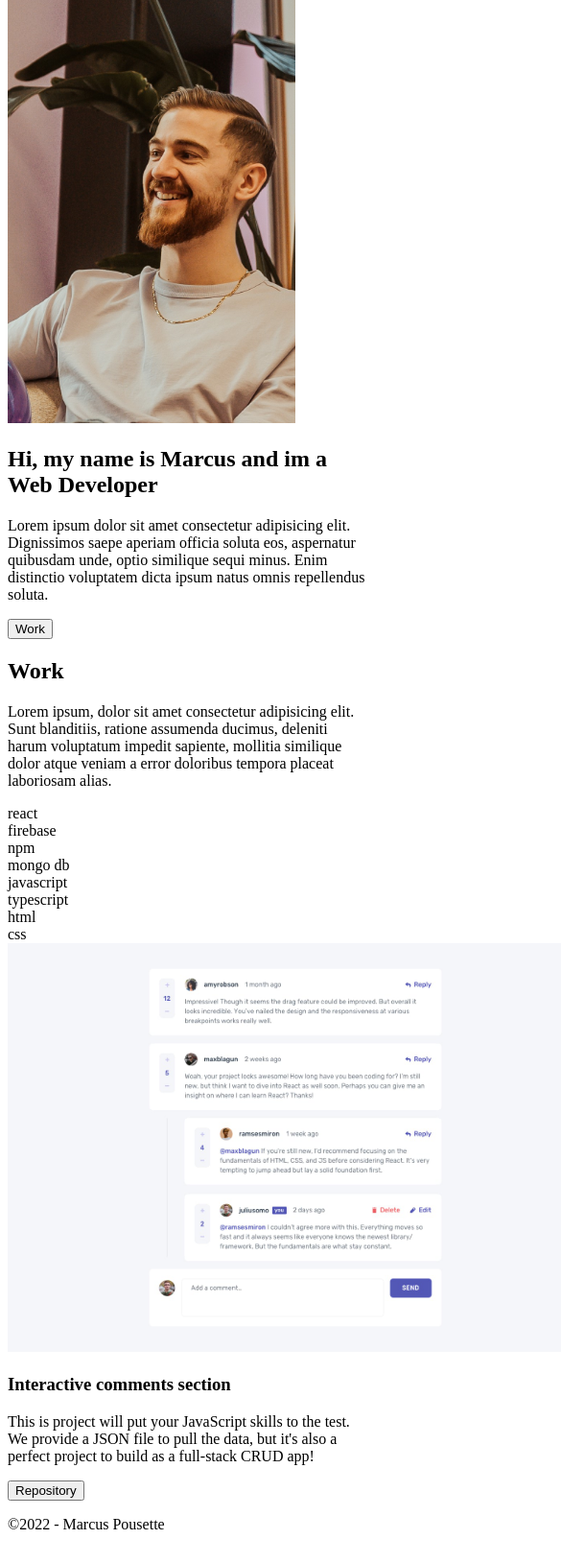
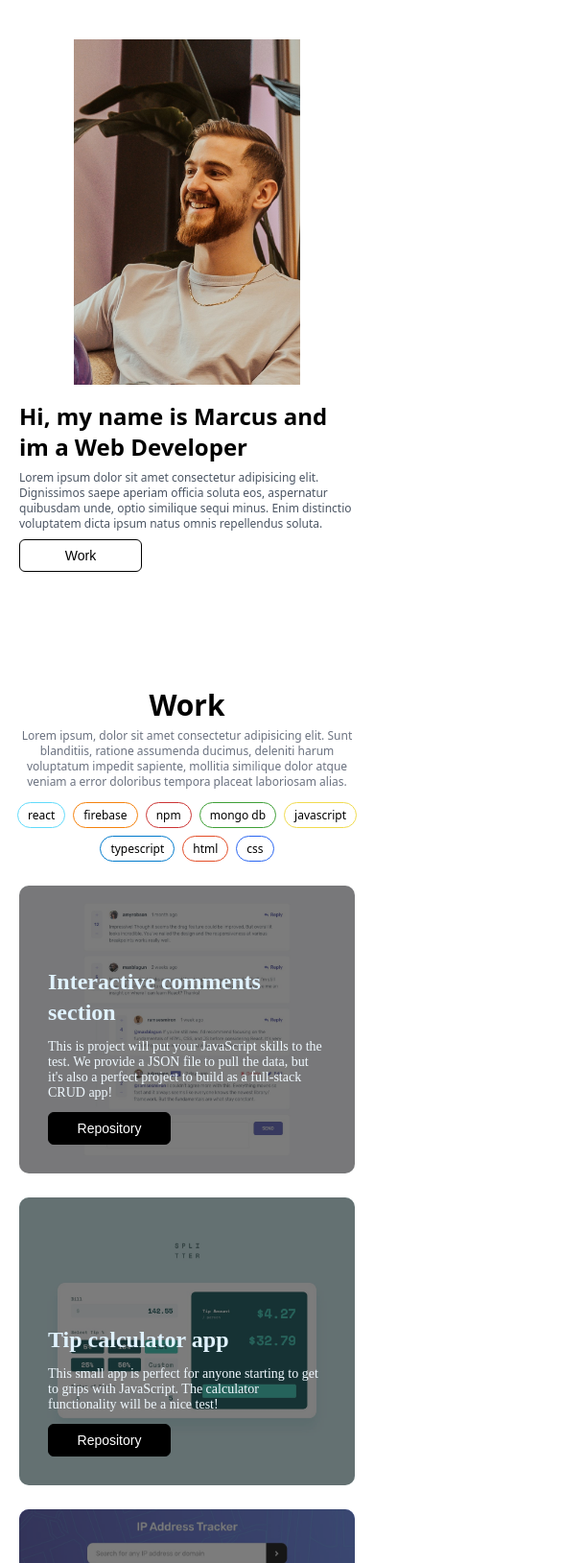
Before and after one commit to marcuspousette/self-made-portfolio, a plain HTML site: page index.html in a window 390 px wide. Shown: the part 110-1739 px from the top of the page at 96% size, 585 px wide, since content can reach past the window. Drawn offline with Linux system fonts and the light colour scheme; a web font is replaced by a local one.

Commit message:
added css file

```diff
--- a/index.html
+++ b/index.html
@@ -4,6 +4,18 @@
         <meta charset="UTF-8" />
         <meta http-equiv="X-UA-Compatible" content="IE=edge" />
         <meta name="viewport" content="width=device-width, initial-scale=1.0" />
+
+        <link rel="stylesheet" href="./style.css" />
+
+        <!-- Google fonts - start -->
+        <link rel="preconnect" href="https://fonts.googleapis.com" />
+        <link rel="preconnect" href="https://fonts.gstatic.com" crossorigin />
+        <link
+            href="https://fonts.googleapis.com/css2?family=Piazzolla:ital,wght@0,100;0,200;0,300;0,400;0,500;0,600;0,700;0,800;0,900;1,100;1,200;1,300;1,400;1,500;1,600;1,700;1,800;1,900&display=swap"
+            rel="stylesheet"
+        />
+        <!-- Google fonts - end -->
+
         <title>Portfolio</title>
     </head>
     <body>
@@ -24,7 +36,7 @@
         <!-- Hero - start -->
         <section class="hero">
             <div class="hero-img">
-                <img src="./images/hero.jpg" alt="hero image" width="300"/>
+                <img src="./images/hero.jpg" alt="hero image"/>
             </div>
             <div>
                 <h1>Hi, my name is Marcus and im a Web Developer</h1>
@@ -63,7 +75,7 @@
             <div class="projects-container">
                 <div class="project">
                     <div class="img-container">
-                        <img src="./images/project1.jpg" alt="project 1" width="600"/>
+                        <img src="./images/project1.jpg" alt="project 1"/>
                         <div class="img-overlay"></div>
                     </div>
                     <div class="project-text-container">
@@ -75,6 +87,55 @@
                             the test. We provide a JSON file to pull the data,
                             but it's also a perfect project to build as a
                             full-stack CRUD app!
+                        </p>
+                        <button>Repository</button>
+                    </div>
+                </div>
+                <div class="project">
+                    <div class="img-container">
+                        <img src="./images/project2.jpg" alt="project 2" />
+                        <div class="img-overlay"></div>
+                    </div>
+                    <div class="project-text-container">
+                        <h3 class="project-text-title">Tip calculator app</h3>
+                        <p class="project-text-subtitle">
+                            This small app is perfect for anyone starting to get
+                            to grips with JavaScript. The calculator
+                            functionality will be a nice test!
+                        </p>
+                        <button>Repository</button>
+                    </div>
+                </div>
+
+                <div class="project">
+                    <div class="img-container">
+                        <img src="./images/project3.jpg" alt="project 3" />
+                        <div class="img-overlay"></div>
+                    </div>
+                    <div class="project-text-container">
+                        <h3 class="project-text-title">IP Address Tracker</h3>
+                        <p class="project-text-subtitle">
+                            In this challenge, you'll be using two separate APIs
+                            together to create an IP Address Tracking app.
+                        </p>
+                        <button>Repository</button>
+                    </div>
+                </div>
+
+                <div class="project">
+                    <div class="img-container">
+                        <img src="./images/project4.jpg" alt="project 4" />
+                        <div class="img-overlay"></div>
+                    </div>
+                    <div class="project-text-container">
+                        <h3 class="project-text-title">
+                            Stats preview card component
+                        </h3>
+                        <p class="project-text-subtitle">
+                            This is a great small challenge to help get you used
+                            to building to a design. There's no JS in this
+                            project, so you'll be able to focus on your HTML &
+                            CSS skills.
                         </p>
                         <button>Repository</button>
                     </div>
--- /dev/null
+++ b/style.css
@@ -0,0 +1,362 @@
+/* Reset på alla tags */
+* {
+    /* browsers som chrome eller safari ger margin och padding till vissa element, här tar vi bort allt sånt för vi själva ska ha full kontroll */
+    margin: 0;
+    padding: 0;
+    box-sizing: border-box; /* för en förklaring vad denna kod gör: https://developer.mozilla.org/en-US/docs/Web/CSS/box-sizing */
+}
+
+body {
+    background: white;
+    color: black; /* all text kommer få svart färg */
+    /*
+     font-family ändrar typsnittet, och font-family attributet är 'inherit' vilket innebär
+     att alla element innanför body tagen kommer få detta typsnitt.
+     Du kan oxå se att vi har specificerat massa olika typsnitt, browsern kommer försöka använda
+     den första och ifall de inte finns så kommer den försöka med den nästa på tur och fortsätter så
+     tills att någon funkar. Om ingen skulle vara tillgängligt så tar den browserns default vilket brukar vara serif
+     */
+    font-family: ui-sans-serif, system-ui, -apple-system, BlinkMacSystemFont,
+        Segoe UI, Roboto, Helvetica Neue, Arial, Noto Sans, sans-serif,
+        Apple Color Emoji, Segoe UI Emoji, Segoe UI Symbol, Noto Color Emoji;
+}
+
+a {
+    /* a taggar får en blå/lila färg på sin text samt en linje under texten, här tar vi bort det för alla a taggar på sidan */
+    color: black;
+    text-decoration: none;
+}
+
+html {
+    /*
+     I html koden länkar vi till olika element med hjälp utav ett id
+     för att man ska kunna komma till en viss del utav hemsidan genom ett click.
+     Koden nedan gör så att man kommer skrolla med en animation istället för att det är instant
+     */
+    scroll-behavior: smooth;
+}
+
+/* för alla p tagar */
+p {
+    font-size: 14px;
+    line-height: 20px; /* line-height specificerar avståndet från olika rader i texten. */
+}
+
+/* Navbar - start */
+nav {
+    position: fixed; /* en blandning mellan absolute och sticky. Kommer fastna på toppen utav vår skärm */
+    top: 0px; /* kommer fastna 0px från toppen utav skärmen*/
+    width: 100%;
+    padding: 10px 20px; /* 10px topp och botten, 20px vänster och höger */
+    /*
+    för en snabb genomgång över flexbox (100s): https://youtu.be/K74l26pE4YA
+    för en mer genomgående förklaring för flexbox: https://youtu.be/u044iM9xsWU
+    */
+    display: flex;
+    justify-content: space-between; /* Inre element kommer ha maximalt mellanrum mellan varandra horisontellt */
+    align-items: center; /* Centrera elementen vertikalt */
+    border-bottom: solid 1px black; /* solid specificerar vilken typ av linje, 1px är tjockleken, black är för färgen*/
+    background: white; /* utan en bakgrunds färg kommer man kunna se igenom vår navbar vilket kommer se väldigt konstigt ut, testa kommentera bort backgrounds färgen och skrolla så kommer du ser vad som menas*/
+    z-index: 100; /* specificerar stacking nivån, alltså vilka element som kommer hamna framför den. I vårt fall säger vi att den har 100, vilket innebär att den alltid kommer vara längst fram om inte ett annat element har 101 eller mer */
+}
+
+/* en wrapper för våra links i högra hörnet*/
+.nav-links {
+    /*
+    för en snabb genomgång över flexbox (100s): https://youtu.be/K74l26pE4YA
+    för en mer genomgående förklaring för flexbox: https://youtu.be/u044iM9xsWU
+    */
+    display: flex; /* vi vill använda align-items i raden nedan, detta kräver att vårt element är en flexbox */
+    align-items: center; /* centrera elementen vertikalt */
+    gap: 10px; /* 10px mellanrum mellan alla bilder */
+}
+
+/* stylar alla svg's, vilket är ikonerna för github, instagram och linkedin */
+.nav-links img {
+    width: 20px;
+    height: 20px;
+    cursor: pointer; /* ändrar muspekaren till "pointer", alltså en hand med ett finger. Detta visar anvandaren att hen kan trycka på den */
+}
+/* Navbar - end */
+
+/* Hero - start */
+.hero {
+    height: 85vh; /* 85% utav hela skärmens höjd */
+    /*
+    för en snabb genomgång över flexbox (100s): https://youtu.be/K74l26pE4YA
+    för en mer genomgående förklaring för flexbox: https://youtu.be/u044iM9xsWU
+    */
+    display: flex;
+    justify-content: center; /* centrera elementen horisontellt */
+    align-items: center; /* centrera elementen vertikalt */
+    max-width: 1000px; /* för att texten inte blir för bred på större skärmar */
+    margin: 0 auto; /* 0px margin vertikalt, auto margin horisontellt kommer centrera vårt element */
+}
+
+/* Alla h1 taggar i ett element med .hero klassen */
+.hero h1 {
+    font-size: 48px;
+    line-height: 1; /* line-height specificerar avståndet från olika rader i texten. line-height: 1; innebär att line-height är lika med fot-size vilket är 48px i det här fallet  */
+}
+
+/* Alla p taggar i ett element med .hero klassen */
+.hero p {
+    color: #4b5563; /* en grå/blå färg */
+}
+
+/* Styler alla h1 och p tags */
+.hero h1,
+.hero p {
+    margin-bottom: 8px;
+}
+
+/* utan detta kommer vår bild och text vara exakt bredvid varandra, här ger vi det 20px mellanrum */
+.hero-img {
+    margin-right: 20px;
+}
+
+/* Alla img taggar i ett element med .hero klassen */
+.hero-img img {
+    height: 500px; /* sätter en fixed height, detta kommer ändras senare längre ner i koden för mindre skärmar */
+}
+/* Hero - end */
+
+/* Work - start */
+.work {
+    /* Kommer ge lite utrymme från toppen utav skärmen när man trycker på knappen som länkar hit */
+    /* Testa kommentera bort raden under och se hur det påverkar hemsidan */
+    scroll-margin-top: 100px;
+}
+
+.work-title {
+    text-align: center; /* centrera texten */
+    font-size: 36px;
+    line-height: 40px; /* line-height specificerar avståndet från olika rader i texten. */
+    font-weight: 700; /* tjockleken på texten - kan ha alla värden som är hundratal från och med 100 till och med 900 */
+    margin-bottom: 12px;
+}
+
+.work-subtitle {
+    color: #6b7280; /* en ljusare grå/blå färg*/
+    padding: 0px 20px 5px 20px; /* för en mer responsive design */
+    max-width: 896px; /* för en mer responsive design, kommer stoppa texten från att bli för bred på större skärmar */
+    margin: 0 auto; /* centrera vårt element, är för att assistera med raden ovan. Så att när vårt element kommer till sin max width så är den fortfarande centrerad */
+    text-align: center; /* centrera texten */
+}
+
+.chips-wrapper {
+    /*
+    för en snabb genomgång över flexbox (100s): https://youtu.be/K74l26pE4YA
+    för en mer genomgående förklaring för flexbox: https://youtu.be/u044iM9xsWU
+    */
+    display: flex;
+    flex-wrap: wrap; /* vi låter våra element att bryta ner till en ny rad ifall det ej får plats */
+    gap: 8px; /* 8px mellanrum mellan alla våra element inuti */
+    justify-content: center; /* centrera elementen horisontellt */
+    margin: 8px 0px; /* 8px topp och botten, 0px vänster och höger */
+    padding: 0px 12px; /* för en mer responsive design, vid mindre skärmar kommer det vara padding på kanten vilket gör att texten inte rör kanten  */
+}
+
+.chip {
+    border-radius: 9999px; /* fullt rundade kanter */
+    padding: 4px 12px; /* 4px topp  och botten, 12px vänster och höger */
+    border: solid 1px black; /* solid specificerar vilken typ av linje, 1px är tjockleken, black är för färgen*/
+    font-size: 14px;
+}
+
+.projects-container {
+    /* ser till att det finns utrymme på kanterna för våra .project element på mindre skärmar  */
+    /* för att bättre förstå vad den gör, testa kommentera bort koden och kolla hur vår sida blir på mindre skärmar*/
+    padding: 0px 20px; /* 0px topp och botten, 20px väster och höger*/
+}
+
+.project {
+    margin: 40px auto; /* 40px ger mellanrum mellan alla projekt, auto centrerar elementet horisontellt*/
+    max-width: 1024px; /* för större skärmar vill vi inte att projektet ska ta upp hela skärmens bredd, detta stoppar den från att bli större än 1024px*/
+    height: 450px;
+    border-radius: 10px;
+    overflow: hidden; /* kommer gömma allt som inte får plats i .project containern */
+    position: relative; /* Vi har element inuti med 'position: absolute' och vi vill att det ska vara vara relativa till detta element */
+}
+
+.img-container {
+    width: 100%;
+    height: 100%;
+    position: relative; /* Vi har element inuti med 'position: absolute' och vi vill att det ska vara vara relativa till detta element */
+    transition: transform 150ms; /* för vår hover effekt, detta kommer ändra värdet på transform under 150ms istället för att det är instant */
+}
+
+.img-overlay {
+    position: absolute;
+    inset: 0; /* shortcut för top,right,bottom,left. Sätter alla dessa 4 värden till 0. Detta kommer se till att vårt element tar upp hela dess förälders height och width  */
+    background: #26262699;
+}
+
+/* när man hovrar över .project klassen kommer alla -img-container klasser innanför få följande attribut*/
+.project:hover .img-container {
+    transform: scale(1.05); /* kommer göra hela diven 5% större */
+}
+
+/* alla img taggar i .project */
+.project img {
+    width: 100%;
+    height: 100%;
+    object-fit: cover; /* object-fit är lite svårare att förklara, här är en 5 minuter video som förklarar det bra: https://youtu.be/gj4zoaigSqI */
+}
+
+.project-text-container {
+    position: absolute; /* för en snabb genomgång över positions (4 min): https://youtu.be/3PDQDRJq5Ls */
+    inset: 0; /* shortcut för top,right,bottom,left. Sätter alla dessa 4 värden till 0. Detta kommer se till att vårt element tar upp hela dess förälders height och width  */
+    /*
+    för en snabb genomgång över flexbox (100s): https://youtu.be/K74l26pE4YA
+    för en mer genomgående förklaring för flexbox: https://youtu.be/u044iM9xsWU
+    */
+    display: flex;
+    flex-direction: column; /* kommer lägga alla dess inre element på y axeln istället för den vanliga x axeln*/
+    justify-content: flex-end; /* kommer skjuta ner alla element längst ner */
+    padding: 30px; /* 30px från alla håll */
+}
+
+/* alla h3 taggar i .project-text */
+.project-text-title {
+    font-size: 36px;
+    line-height: 40px; /* line-height specificerar avståndet från olika rader i texten. */
+    color: rgb(224, 242, 254); /* en vit/blå färg */
+    font-weight: 900; /* tjockleken på texten - kan ha alla värden som är hundratal från och med 100 till och med 900 */
+}
+
+.project-text-subtitle {
+    color: rgb(240, 249, 255); /* en ljusare vit/blå färg*/
+    font-size: 14px;
+    margin-bottom: 12px;
+}
+
+/* ger samma styling till båda klassera*/
+.project-text-title,
+.project-text-subtitle {
+    font-family: 'Piazzolla', serif; /* 'Piazzolla' fonten är importerad från google fonts i vårt html dokument */
+}
+/* Work - end */
+
+/* Footer - start */
+footer {
+    padding: 30px; /* 30px från alla håll */
+    background: rgb(229, 231, 235); /* en ljus grå färg*/
+}
+
+.footer-license {
+    text-align: center; /* centrera text*/
+    color: rgb(75, 85, 99); /* en mörk grå färg */
+}
+/* Footer - end */
+
+/* Components - start */
+/* Buttons */
+button {
+    border: solid 1px black; /* solid specificerar vilken typ av linje, 1px är tjockleken, black är för färgen*/
+    border-radius: 6px; /* border-radius kommer göra kanterna lite rundare */
+    transition: border-radius 150ms; /* för vår hover effekt, detta kommer ändra värdet på border-radius under 150ms istället för att det är instant */
+    width: 128px; /* en fixed width så att alla knappar är lika stora */
+    padding: 8px 0px; /* 8px topp och botten, 0px vänster och höger*/
+    background: black;
+    font-size: 14px;
+    color: white;
+    cursor: pointer; /* ändrar muspekaren till "pointer", alltså en han med ett finger. Detta visar anvandaren att hen kan trycka på den */
+}
+
+/* lyssna på när man hovrar över knappen */
+button:hover {
+    border-radius: 10px;
+}
+
+/* Vi vill ha två varianter på våra knappar, en svart och en vit.
+ Koden nedan kommer styla en följande html: <button class="white"></button>
+ Denna knapp kommer få all styling som vi specificerat ovan, alltså border, width och allt annat.
+ Det ända vi vill ändra är färgen på bakgrunden och texten.
+ Så vi gör det här
+ */
+/* Stylar alla button taggar med en .white class */
+button.white {
+    background: white;
+    color: black;
+}
+/* Components - end */
+
+/* Responsiveness - start*/
+/* för skärmar mindre än 1024px i bredd*/
+@media screen and (max-width: 1024px) {
+    .hero {
+        flex-direction: column; /* lägger alla element i rad på y axeln istället för den vanliga x axel */
+        padding: 12px 20px; /* 12px topp och botten, 20px väster och höger */
+        margin-top: 70px; /* för att undvika vår navbar*/
+    }
+    .hero h1 {
+        font-size: 36px;
+        line-height: 40px; /* line-height specificerar avståndet från olika rader i texten. */
+    }
+
+    .hero-img {
+        /*
+         vi behöver inte margin-right längre eftersom att texten nu befinner sig under vår bild,
+         istället behöver vi lite margin underifrån för att texten inte ska vara rakt under vår bild
+        */
+        margin-right: 0px;
+        margin-bottom: 12px;
+    }
+
+    .hero-img img {
+        /* gör bilden mindre */
+        height: 420px;
+    }
+}
+
+/* för skärmar mindre än 724px i bredd*/
+@media screen and (max-width: 724px) {
+    p {
+        /* gör alla p taggars text mindre */
+        font-size: 12px;
+        line-height: 16px; /* line-height specificerar avståndet från olika rader i texten. */
+    }
+
+    .hero {
+        min-height: unset; /* tar bort 85vh */
+        margin-bottom: 40px; /* för att få lite utrymme från work sektionen */
+    }
+
+    .hero h1 {
+        /* gör texten mindre */
+        font-size: 24px;
+        line-height: 32px; /* line-height specificerar avståndet från olika rader i texten. */
+    }
+
+    .hero-img img {
+        /* kommer välja den minsta utav dessa, 60vh är 60% utav hela skärmens höjd */
+        height: min(60vh, 360px);
+    }
+
+    .work-title {
+        font-size: 30px;
+        line-height: 36px; /* line-height specificerar avståndet från olika rader i texten. */
+        margin-bottom: 6px;
+    }
+    .chip {
+        /* gör chipsen allmänt mindre*/
+        padding: 4px 10px;
+        font-size: 12px;
+    }
+
+    .project {
+        margin: 25px auto; /* ändrar margin på y axeln från 40px till 25px */
+        height: 300px; /* sänker heighten för att bibehålla en någorlunda proportionalitet */
+    }
+
+    .project-text-title {
+        font-size: 24px;
+        line-height: 32px; /* line-height specificerar avståndet från olika rader i texten. */
+        margin-bottom: 12px;
+    }
+    .project-text {
+        padding: 20px; /* 20px från alla håll */
+    }
+}
+/* Responsiveness - end*/
```
